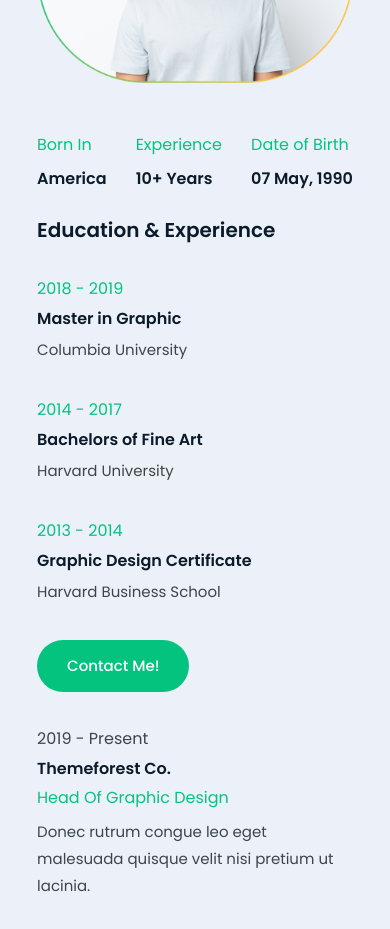
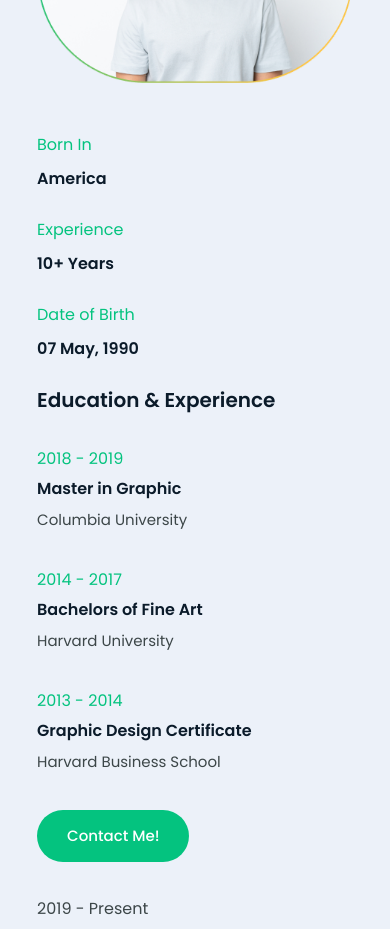
Before and after one commit to Rafay9908/axton, a React (Vite) app: page / in a window 390 px wide. Shown: the part 2200-3129 px from the top of the page. Built offline with nearby package versions, Linux system fonts and the light colour scheme.

Commit message:
Resolve Padding Issue In About Me Section

```diff
--- a/src/pages/Home.jsx
+++ b/src/pages/Home.jsx
@@ -291,9 +291,9 @@ function Home() {
                 </div>
 
                 <div className="mt-[50px] w-[100%] lg:w-[60%] xl:w-[55%] lg:pl-[57.5px]">
-                  <div className="flex flex-row justify-between mb-[30px]">
-                    {personalInfo.map((info) => (
-                      <div key={info}>
+                  <div className="flex flex-col sm:flex-row justify-between mb-[30px]">
+                    {personalInfo.map((info, i) => (
+                      <div className={`sm:mb-[0px] ${i === personalInfo.length - 1? "mb-[0px]" : "mb-[30px]"}`} key={info}>
                         <h3 className="text-base leading-[150%] text-[#04c37f] mb-[12px]">
                           {info.label}
                         </h3>
```
